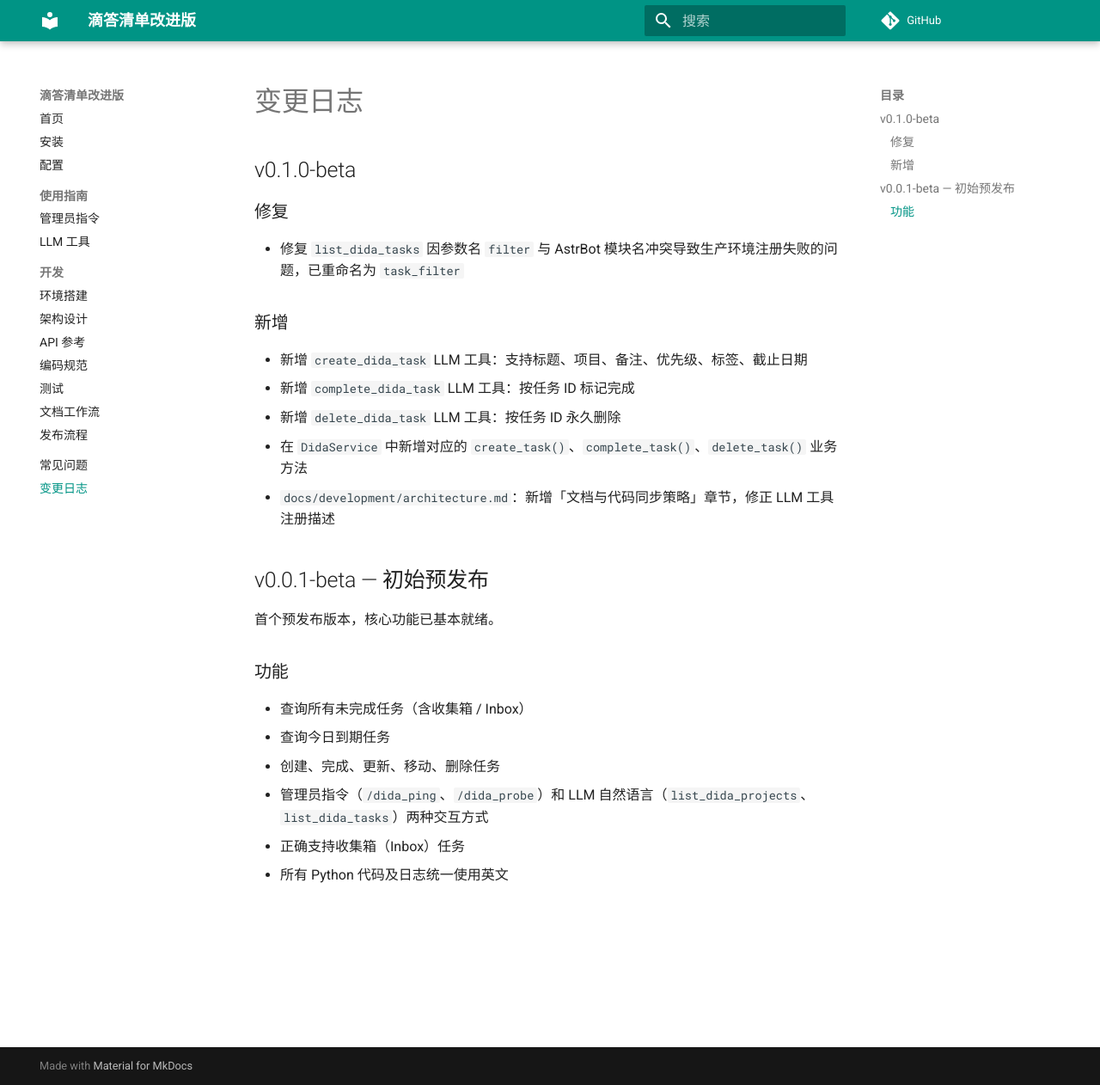
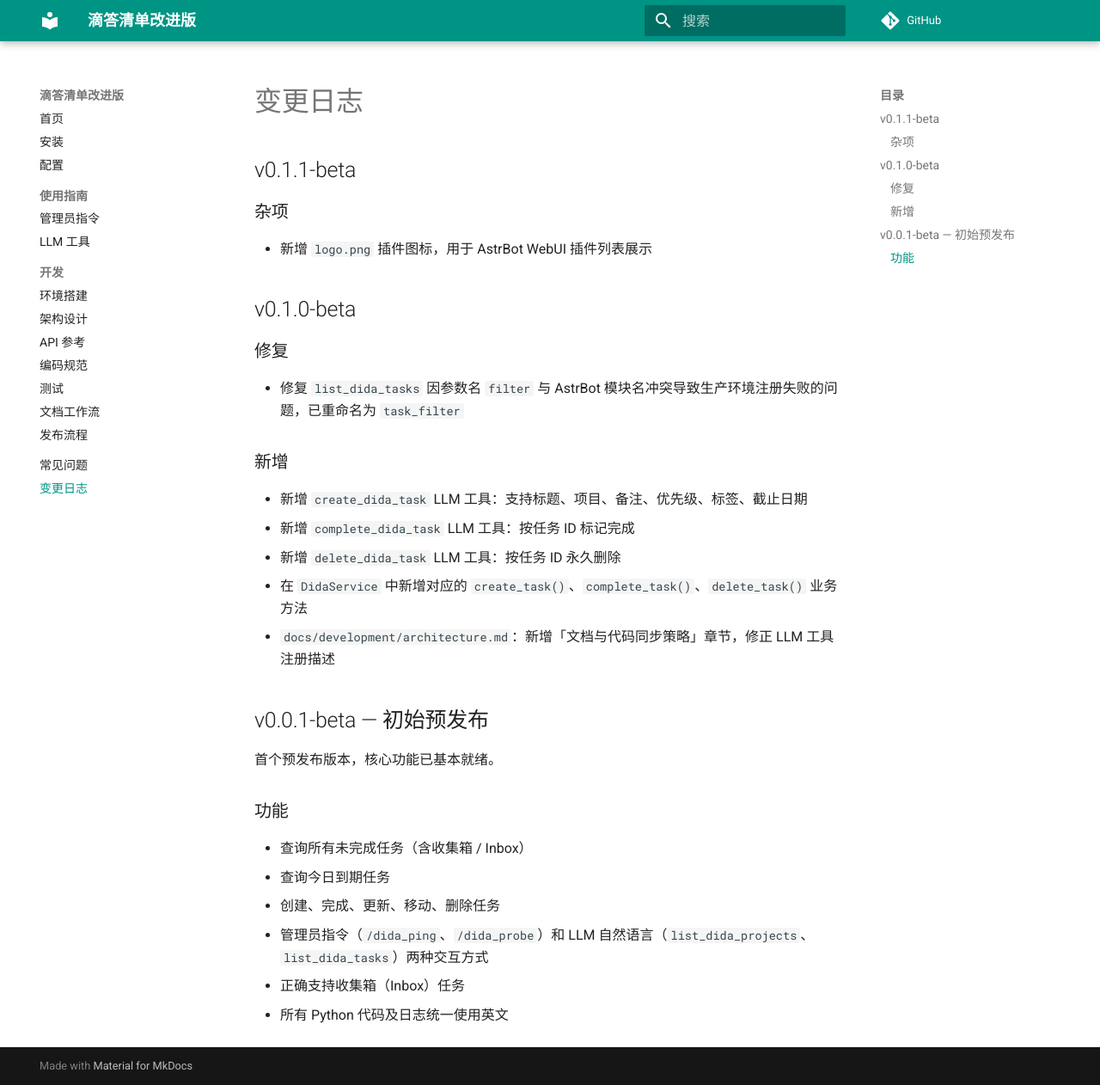
Before and after one commit to GitHubonline1396529/astrbot_plugin_dida_improved, an MkDocs documentation site: the page built from docs/changelog.md, in a window 1280 px wide and 1262 px high. Shown: the whole window at 86% size. Built offline with MkDocs 1.6.1 and Material for MkDocs 9.7.7, drawn with Linux system fonts in a browser that asks for light colours; comment, search, counter and statistics services are not loaded.

Commit message:
chore: bump version to v0.1.1-beta

```diff
--- a/docs/changelog.md
+++ b/docs/changelog.md
@@ -1,4 +1,10 @@
 # 变更日志
+
+## v0.1.1-beta
+
+### 杂项
+
+- 新增 `logo.png` 插件图标，用于 AstrBot WebUI 插件列表展示
 
 ## v0.1.0-beta
 
--- a/metadata.yaml
+++ b/metadata.yaml
@@ -3,6 +3,6 @@ display_name: 滴答清单改进版
 short_desc: 在 AstrBot 中连接 Dida365（滴答清单），支持完整的任务管理功能。
 desc: 连接 Dida365（滴答清单）Open API，支持查询、创建、完成、更新、移动和删除任务；正确处理收集箱（Inbox）任务；提供指令和 LLM 自然语言两种交互方式。
 author: Githubonline1396529
-version: v0.1.0-beta
+version: v0.1.1-beta
 repo: https://github.com/GitHubonline1396529/astrbot_plugin_dida_improved
 astrbot_version: ">=4.0.0"
```
